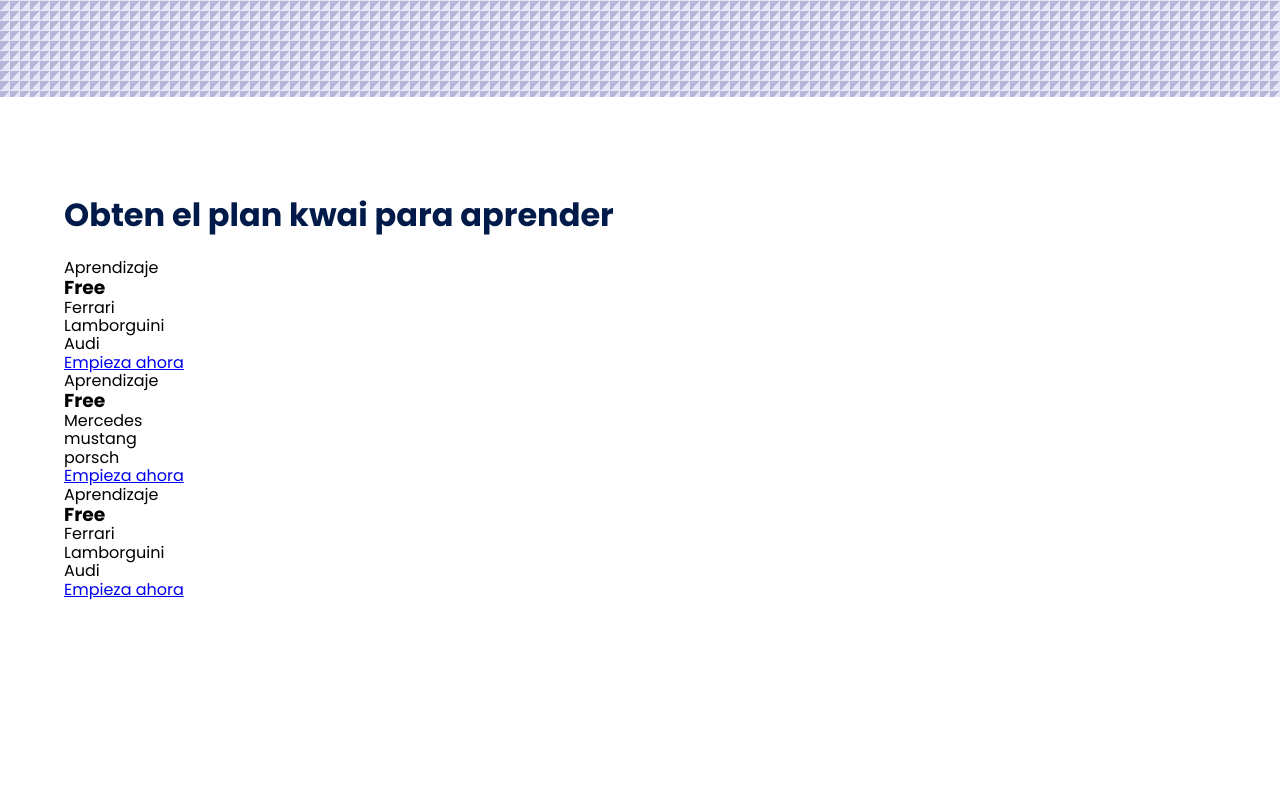
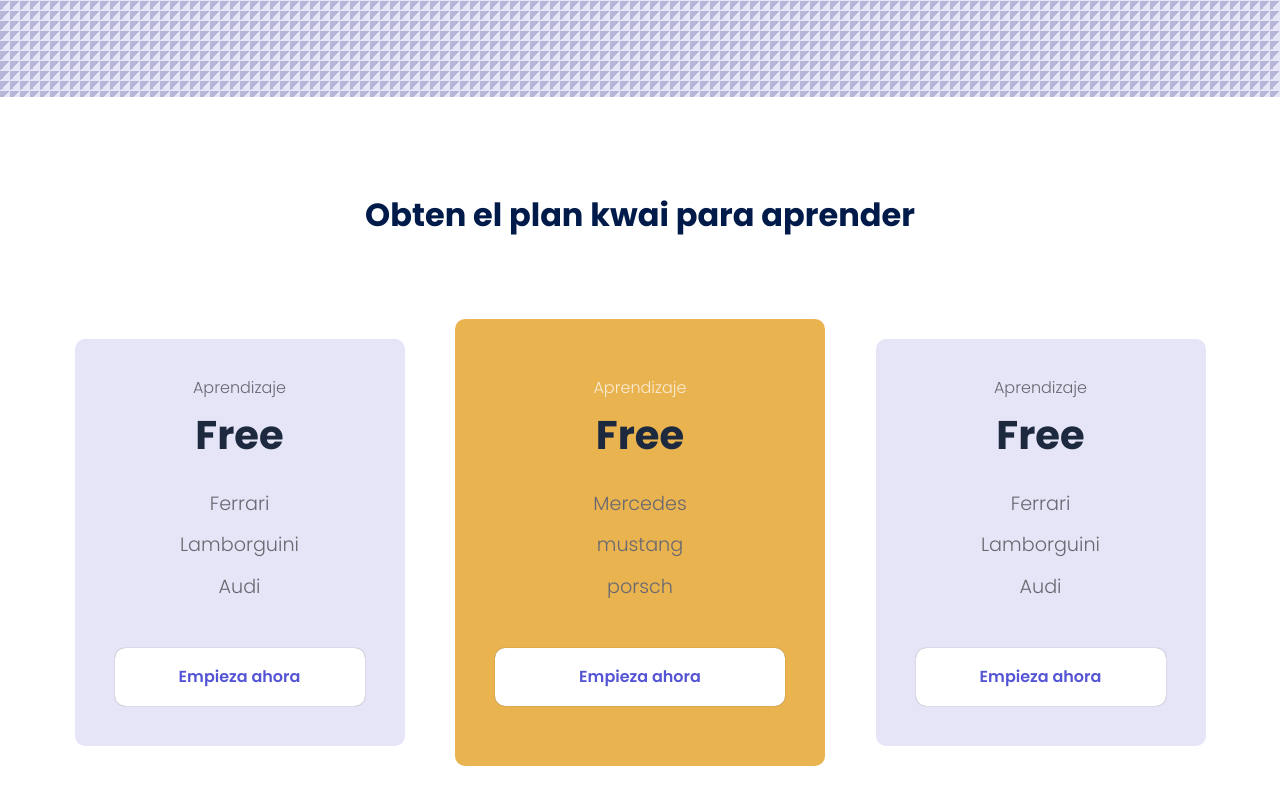
Before and after one commit to andrz-zack/Landing-page, a plain HTML site: page index.html in a window 1280 px wide. Shown: the part 1650-2455 px from the top of the page. Before the commit the page ends 2349 px from the top, so only its background shows below. Drawn offline with Linux system fonts and the light colour scheme.

Commit message:
agregandole los selectores de clases a css con sus respectivas propiedades, para la tercera parte de la pagina

```diff
--- a/css/styles.css
+++ b/css/styles.css
@@ -189,3 +189,70 @@ overflow: hidden;
     width: 100%;
     display: block;
 }
+
+/* tercera parte de html */
+.price {
+    text-align: center;
+}
+.price__table {
+    padding-top: 60px;
+    display: flex;
+    flex-wrap: wrap;
+    gap: 2.5em;
+    justify-content: space-evenly;
+    align-items: center;
+}
+.price__element {
+    background-color: #e5e5f7;
+    text-align: center;
+    border-radius: 10px;
+    width: 330px;
+    padding: 40px;
+    --color-plan: #696871;
+    --color-price: #1d293f;
+    --bg-cta: #fff;
+    --color-cta: #5454D4;
+    --color-items: #696871;
+}
+
+.price__element--best {
+    width: 370px;
+    padding: 60px 40px;
+    background-color: rgb(233, 179, 80);
+    --color-plan: rgb(255 255 255 / 75%);
+    --color-price: #1d293f;
+    --bg-cta: #fff;
+    --color-cta: #5454D4;
+    --color-items: #696871;
+
+}
+.price__name {
+    color: var(--color-plan);
+    margin-bottom: 15px;
+    font-weight: 300;
+}
+
+.price__price {
+    font-size: 2.5rem;
+    color: var(--color-price);
+
+}
+.price__items {
+    margin-top: 35px;
+    display: grid;
+    gap: 1em;
+    font-weight: 300;
+    font-size: 1.2rem;
+    margin-bottom: 50px;
+    color: var(--color-items);
+}
+.price__cta{
+    display: block;
+    padding: 20px 0;
+    border-radius: 10px;
+    text-decoration: none;
+    background-color: var(--bg-cta);
+    font-weight: 600;
+    color: var(--color-cta);
+    box-shadow: 0 0 1px rgba(0, 0, 0, .5);
+ }
--- a/index.html
+++ b/index.html
@@ -108,7 +108,7 @@
                         <a href="#" class="price__cta">Empieza ahora</a>
                     </div>
 
-                    <div class="price__element">
+                    <div class="price__element price__element--best">
                         <p class="price__name">Aprendizaje</p>
                         <h3 class="price__price">Free</h3>
 
```
